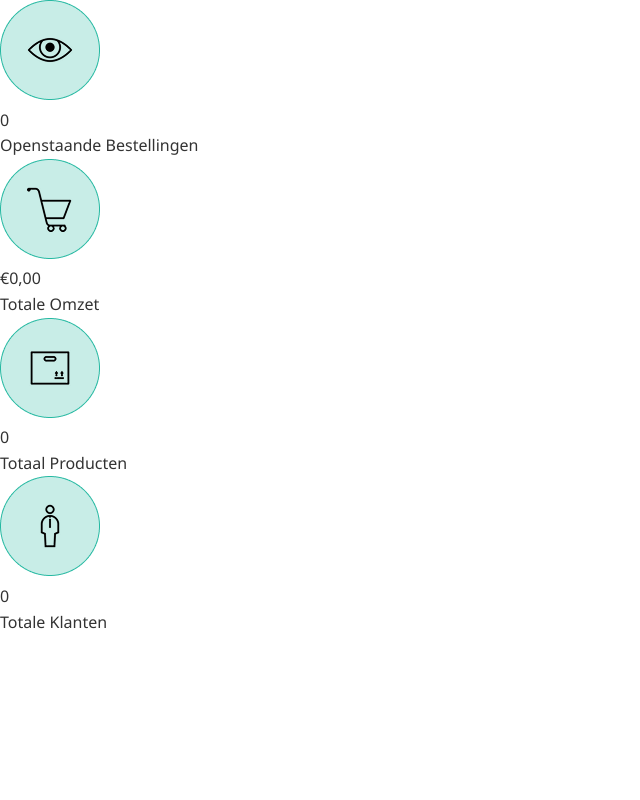
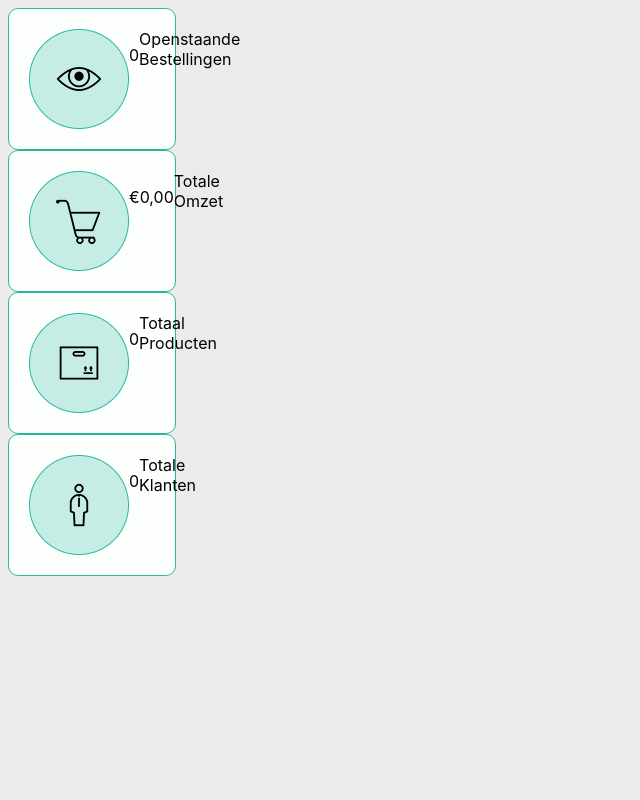
Before and after one commit to SonJoeyKong/webshop-, a PHP site: page /php/personeel/dashboard.php in a window 1280 px wide. Shown: the whole page, without its empty margins (0-640 px from the left). Run offline with PHP 8.4, Linux system fonts and the light colour scheme; data that the repository does not hold is empty.

Commit message:
Begin gemaakt aan dashboard styling

```diff
--- /dev/null
+++ b/css/test.css
@@ -0,0 +1,20 @@
+:root {
+    --text: #26B9A2;
+    --background: #EBECEA;
+    --bg: #FDFFFC;
+    --text2: #626262;
+}
+
+body {
+    background-color: var(--background);
+    font-family: 'Inter', sans-serif;
+}
+
+.dashboard-container {
+    background-color: var(--bg);
+    display: flex;
+    border-radius: 10px;
+    border: 1px solid var(--text);
+    padding: 20px;
+    width: 10%
+}
--- a/php/personeel/dashboard.php
+++ b/php/personeel/dashboard.php
@@ -9,10 +9,10 @@ session_start();
     <meta charset="UTF-8">
     <meta name="viewport" content="width=device-width, initial-scale=1.0">
     <title>Dashboard</title>
-    <link rel="stylesheet" href="../../css/style.css">
+    <link rel="stylesheet" href="../../css/test.css">
 </head>
 <body>
-    <div class="openbestellingen">
+    <div class="openbestellingen dashboard-container">
         <img src="../../images/icons/orders_icon.png">
         <?php
         $query = "SELECT COUNT(*) AS aantal_open_bestellingen FROM bestelling WHERE status_bestelling = 'open'";
@@ -25,7 +25,7 @@ session_start();
         <span>Openstaande Bestellingen</span>
     </div>
 
-    <div class="omzet">
+    <div class="omzet dashboard-container">
         <img src="../../images/icons/omzet_icon.png">
         <?php
         $query = "SELECT SUM(totaal_prijs) AS omzet FROM bestelling WHERE status_bestelling = 'verwerkt'";
@@ -38,7 +38,7 @@ session_start();
         <span>Totale Omzet</span>
     </div>
 
-    <div class="totaleproducten">
+    <div class="totaleproducten dashboard-container">
         <img src="../../images/icons/producten_icon.png">
         <?php
         $query = "SELECT COUNT(*) AS aantal_producten FROM product";
@@ -51,7 +51,7 @@ session_start();
         <span>Totaal Producten</span>
     </div>
 
-    <div class="totaleklanten">
+    <div class="totaleklanten dashboard-container">
         <img src="../../images/icons/klanten_icon.png">
         <?php
         $query = "SELECT COUNT(*) AS aantal_klanten FROM gebruiker";
```
